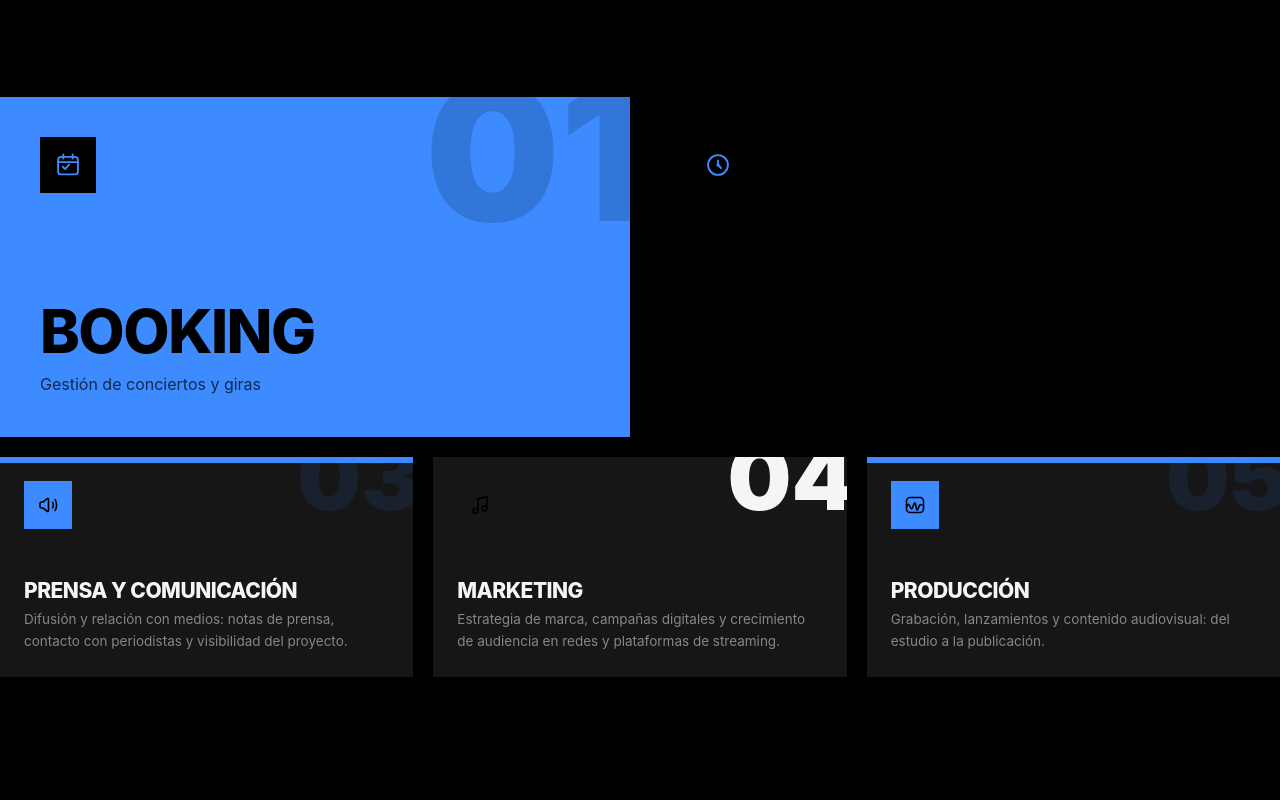
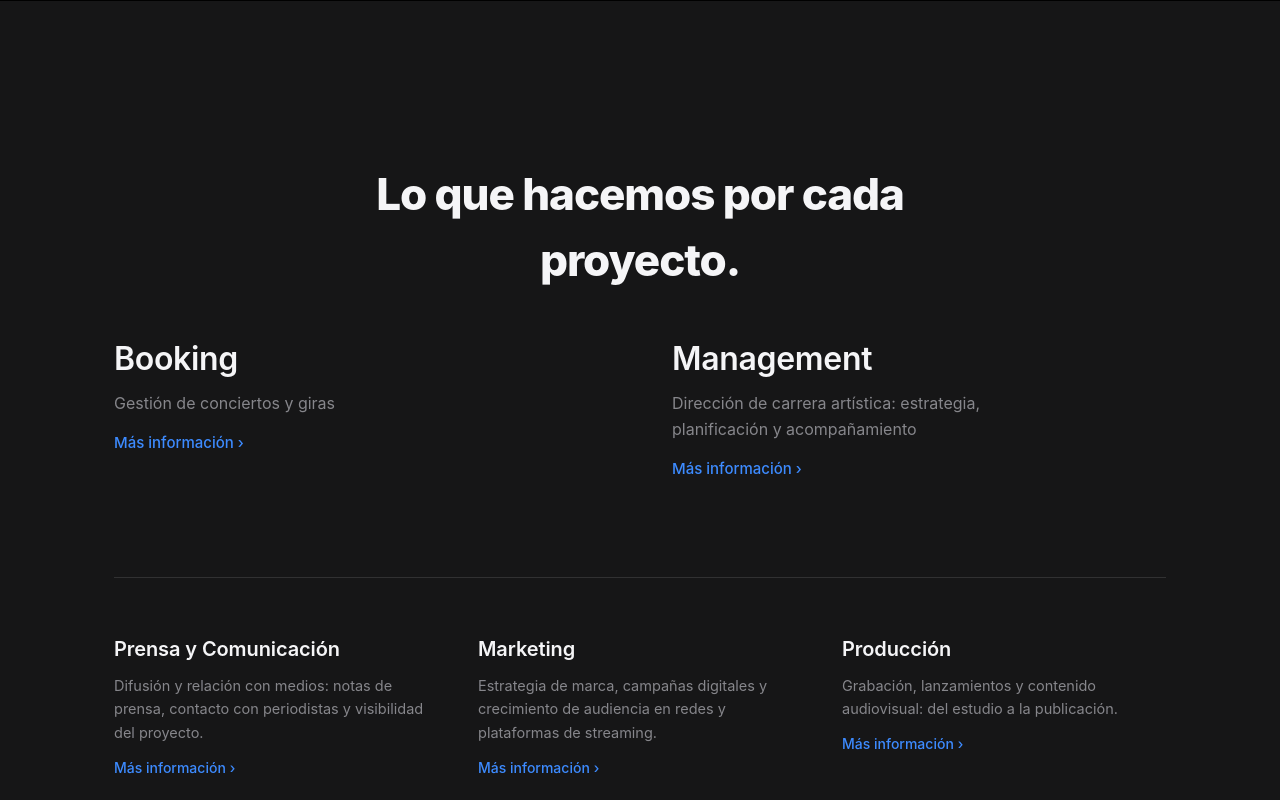
Before and after one commit to marioroz19-netizen/nmusika, a Next.js app: page / in a window 1280 px wide. Shown: the part 680-1480 px from the top of the page. Built offline with nearby package versions, Linux system fonts and the light colour scheme.

Commit message:
Update ServiciosSection.tsx

```diff
--- a/src/components/ServiciosSection.tsx
+++ b/src/components/ServiciosSection.tsx
@@ -1,93 +1,60 @@
+import Link from "next/link";
 import Reveal from "./Reveal";
-import ServiceIcon from "./ServiceIcon";
+import SectionHead from "./SectionHead";
 import type { Service } from "@/lib/content";
 
-// Sin bordes ni sombras: bloques planos de color sólido. Los dos primeros
-// servicios son protagonistas (grandes, arriba); el resto va debajo en
-// tarjetas más chicas y uniformes. Robusto a que Notion tenga más o menos
-// de 5 filas: siempre son "los dos primeros" + "el resto".
-const FEATURED_STYLES = [
-  { cardBg: "bg-accent", numberColor: "text-bg/15", iconTone: "inverse" as const },
-  { cardBg: "bg-accent2", numberColor: "text-bg/15", iconTone: "inverse" as const },
-];
-
-const REST_STYLES = [
-  { bar: "bg-accent", numberColor: "text-accent/10", iconTone: "primary" as const },
-  { bar: "bg-accent2", numberColor: "text-accent2/10", iconTone: "secondary" as const },
-  { bar: "bg-accent", numberColor: "text-accent/10", iconTone: "primary" as const },
-];
-
+// Jerarquía por tipografía, no por color de bloque: los dos primeros
+// servicios (Booking, Management) van más grandes arriba; el resto va
+// debajo en una fila más chica. Un único azul, reservado para los enlaces.
 export default function ServiciosSection({ services }: { services: Service[] }) {
   const featured = services.slice(0, 2);
   const rest = services.slice(2);
 
   return (
-    <div id="servicios" className="py-24 scroll-mt-28">
-      {/* Protagonistas: Booking y Management, en grande */}
-      <div className="grid grid-cols-1 sm:grid-cols-2 gap-5 mb-5">
-        {featured.map((service, i) => {
-          const { cardBg, numberColor, iconTone } = FEATURED_STYLES[i % FEATURED_STYLES.length];
-          return (
+    <section id="servicios" className="bg-surface scroll-mt-[52px]">
+      <div className="max-w-[1100px] mx-auto px-6 py-[120px] sm:py-[160px]">
+        <Reveal>
+          <SectionHead eyebrow="Servicios" title="Lo que hacemos por cada proyecto." />
+        </Reveal>
+
+        <div className="grid grid-cols-1 sm:grid-cols-2 gap-x-16 gap-y-14">
+          {featured.map((service) => (
             <Reveal key={service.name}>
-              <div
-                className={`relative h-full min-h-[340px] rounded-none ${cardBg} text-bg p-8 sm:p-10 overflow-hidden flex flex-col transition-transform duration-150 ease-out hover:-translate-y-1`}
+              <h3 className="text-[clamp(24px,3.4vw,32px)] font-semibold tracking-[-0.01em] leading-[1.1]">
+                {service.name}
+              </h3>
+              <p className="mt-3.5 text-[16px] leading-relaxed text-muted max-w-[38ch]">
+                {service.description}
+              </p>
+              <Link
+                href="/contacto"
+                className="inline-flex items-center gap-1 mt-4 text-[15px] font-medium text-accent hover:underline"
               >
-                <span
-                  className={`pointer-events-none absolute -right-4 -top-10 font-black ${numberColor} select-none leading-none text-[190px]`}
+                Más información <span aria-hidden="true">›</span>
+              </Link>
+            </Reveal>
+          ))}
+        </div>
+
+        {rest.length > 0 && (
+          <div className="mt-24 pt-14 border-t border-border grid grid-cols-1 sm:grid-cols-3 gap-x-10 gap-y-12">
+            {rest.map((service) => (
+              <Reveal key={service.name}>
+                <h3 className="text-[20px] font-semibold tracking-[-0.005em]">{service.name}</h3>
+                <p className="mt-2.5 text-[14.5px] leading-relaxed text-muted">
+                  {service.description}
+                </p>
+                <Link
+                  href="/contacto"
+                  className="inline-flex items-center gap-1 mt-3 text-[14px] font-medium text-accent hover:underline"
                 >
-                  {String(i + 1).padStart(2, "0")}
-                </span>
-
-                <div className="relative flex items-center justify-between mb-auto">
-                  <ServiceIcon name={service.name} size="lg" tone={iconTone} />
-                </div>
-
-                <div className="relative mt-8">
-                  <h3 className="font-extrabold uppercase tracking-tight leading-[0.92] mb-3 text-[clamp(30px,9vw,60px)]">
-                    {service.name}
-                  </h3>
-                  <p className="text-bg/70 leading-relaxed text-[16px] max-w-sm">
-                    {service.description}
-                  </p>
-                </div>
-              </div>
-            </Reveal>
-          );
-        })}
+                  Más información <span aria-hidden="true">›</span>
+                </Link>
+              </Reveal>
+            ))}
+          </div>
+        )}
       </div>
-
-      {/* El resto, más chico y uniforme */}
-      <div className="grid grid-cols-1 sm:grid-cols-3 gap-5">
-        {rest.map((service, i) => {
-          const { bar, numberColor, iconTone } = REST_STYLES[i % REST_STYLES.length];
-          return (
-            <Reveal key={service.name}>
-              <div className="relative h-full min-h-[220px] rounded-none bg-surface text-text p-6 overflow-hidden flex flex-col transition-transform duration-150 ease-out hover:-translate-y-1">
-                <div className={`absolute top-0 left-0 w-full h-1.5 ${bar}`} />
-
-                <span
-                  className={`pointer-events-none absolute -right-2 -top-6 font-black ${numberColor} select-none leading-none text-[90px]`}
-                >
-                  {String(i + 3).padStart(2, "0")}
-                </span>
-
-                <div className="relative flex items-center justify-between mb-auto">
-                  <ServiceIcon name={service.name} size="md" tone={iconTone} />
-                </div>
-
-                <div className="relative mt-6">
-                  <h3 className="font-extrabold uppercase tracking-tight leading-[0.95] mb-2 text-[21px]">
-                    {service.name}
-                  </h3>
-                  <p className="text-muted leading-relaxed text-[13.5px] line-clamp-3">
-                    {service.description}
-                  </p>
-                </div>
-              </div>
-            </Reveal>
-          );
-        })}
-      </div>
-    </div>
+    </section>
   );
 }
```
